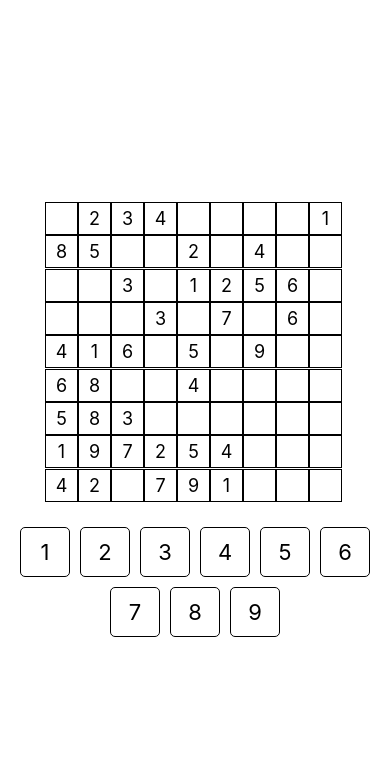
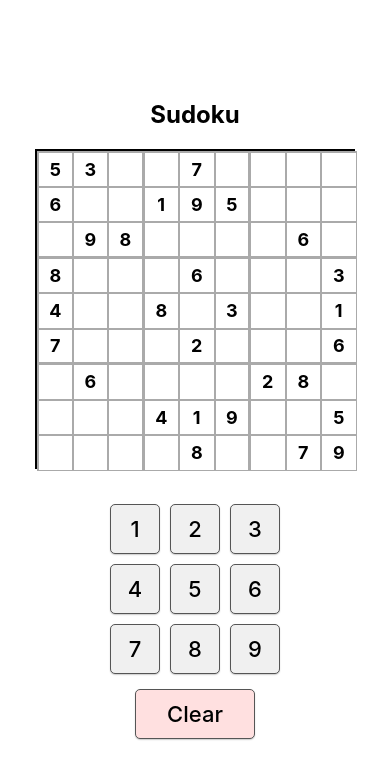
Before and after one commit to mjohnson139/expo-sudoku, a React Native app in the folder SudokuApp/: screen / in a window 390 px wide. Shown: the top 778 px of the page. Built offline with nearby package versions, Linux system fonts and the light colour scheme.

Commit message:
Fix Sudoku game functionality: Add valid initial board, improve Grid layout, and enhance NumberPad and Cell components for better UI and interactivity.

```diff
--- a/SudokuApp/components/Cell.js
+++ b/SudokuApp/components/Cell.js
@@ -1,25 +1,45 @@
 import React from 'react';
 import { TouchableOpacity, Text, StyleSheet } from 'react-native';
 
-const Cell = ({ value, onPress }) => {
+const Cell = ({ value, onPress, isSelected, extraStyle }) => {
   return (
-    <TouchableOpacity style={styles.cell} onPress={onPress}>
-      <Text style={styles.text}>{value !== 0 ? value : ''}</Text>
+    <TouchableOpacity
+      style={[
+        styles.cell,
+        isSelected && styles.selected,
+        extraStyle
+      ]}
+      onPress={onPress}
+    >
+      <Text style={[
+        styles.text,
+        value !== 0 && styles.filledText
+      ]}>
+        {value !== 0 ? value : ''}
+      </Text>
     </TouchableOpacity>
   );
 };
 
 const styles = StyleSheet.create({
   cell: {
-    width: 33,
-    height: 33,
-    borderWidth: 1,
+    width: 35.5,
+    height: 35.5,
+    borderWidth: 0.5,
+    borderColor: '#aaa',
     alignItems: 'center',
     justifyContent: 'center',
+    backgroundColor: 'white',
+  },
+  selected: {
+    backgroundColor: '#c2e3ff',
   },
   text: {
     fontSize: 18,
   },
+  filledText: {
+    fontWeight: 'bold',
+  }
 });
 
 export default Cell;
--- a/SudokuApp/components/Grid.js
+++ b/SudokuApp/components/Grid.js
@@ -2,28 +2,49 @@ import React from 'react';
 import { View, StyleSheet } from 'react-native';
 import Cell from './Cell';
 
-const Grid = ({ board, onCellPress }) => {
+const Grid = ({ board, onCellPress, selectedCell }) => {
   return (
     <View style={styles.grid}>
-      {board.map((row, rowIndex) =>
-        row.map((num, colIndex) => (
-          <Cell
-            key={`${rowIndex}-${colIndex}`}
-            value={num}
-            onPress={() => onCellPress(rowIndex, colIndex)}
-          />
-        ))
-      )}
+      {board.map((row, rowIndex) => (
+        <View key={`row-${rowIndex}`} style={styles.row}>
+          {row.map((num, colIndex) => {
+            const isSelected = selectedCell &&
+              selectedCell.row === rowIndex &&
+              selectedCell.col === colIndex;
+
+            // Calculate border styles for 3x3 boxes
+            const borderStyles = {
+              borderRightWidth: (colIndex + 1) % 3 === 0 && colIndex < 8 ? 2 : 1,
+              borderBottomWidth: (rowIndex + 1) % 3 === 0 && rowIndex < 8 ? 2 : 1,
+              borderLeftWidth: colIndex === 0 ? 2 : 1,
+              borderTopWidth: rowIndex === 0 ? 2 : 1,
+            };
+
+            return (
+              <Cell
+                key={`${rowIndex}-${colIndex}`}
+                value={num}
+                onPress={() => onCellPress(rowIndex, colIndex)}
+                isSelected={isSelected}
+                extraStyle={borderStyles}
+              />
+            );
+          })}
+        </View>
+      ))}
     </View>
   );
 };
 
 const styles = StyleSheet.create({
   grid: {
+    width: 320,
+    height: 320,
+    borderWidth: 2,
+    backgroundColor: '#fff',
+  },
+  row: {
     flexDirection: 'row',
-    flexWrap: 'wrap',
-    width: 300,
-    height: 300,
   },
 });
 
--- a/SudokuApp/components/NumberPad.js
+++ b/SudokuApp/components/NumberPad.js
@@ -6,21 +6,37 @@ const NumberPad = ({ onSelectNumber }) => {
 
   return (
     <View style={styles.container}>
-      {numbers.map((num) => (
-        <TouchableOpacity key={num} style={styles.button} onPress={() => onSelectNumber(num)}>
-          <Text style={styles.text}>{num}</Text>
-        </TouchableOpacity>
-      ))}
+      <View style={styles.numberRow}>
+        {numbers.map((num) => (
+          <TouchableOpacity
+            key={num}
+            style={styles.button}
+            onPress={() => onSelectNumber(num)}
+          >
+            <Text style={styles.text}>{num}</Text>
+          </TouchableOpacity>
+        ))}
+      </View>
+      <TouchableOpacity
+        style={[styles.button, styles.clearButton]}
+        onPress={() => onSelectNumber(0)}
+      >
+        <Text style={styles.text}>Clear</Text>
+      </TouchableOpacity>
     </View>
   );
 };
 
 const styles = StyleSheet.create({
   container: {
+    marginTop: 30,
+    alignItems: 'center',
+  },
+  numberRow: {
     flexDirection: 'row',
     flexWrap: 'wrap',
     justifyContent: 'center',
-    marginTop: 20,
+    maxWidth: 200,
   },
   button: {
     width: 50,
@@ -29,10 +45,26 @@ const styles = StyleSheet.create({
     alignItems: 'center',
     justifyContent: 'center',
     borderWidth: 1,
+    borderColor: '#555',
     borderRadius: 5,
+    backgroundColor: '#f0f0f0',
+    shadowColor: "#000",
+    shadowOffset: {
+      width: 0,
+      height: 1,
+    },
+    shadowOpacity: 0.2,
+    shadowRadius: 1.41,
+    elevation: 2,
+  },
+  clearButton: {
+    marginTop: 10,
+    backgroundColor: '#ffe0e0',
+    width: 120,
   },
   text: {
     fontSize: 22,
+    fontWeight: '500',
   },
 });
 
--- a/SudokuApp/screens/GameScreen.js
+++ b/SudokuApp/screens/GameScreen.js
@@ -1,18 +1,19 @@
 import React, { useState } from 'react';
-import { View, StyleSheet } from 'react-native';
+import { View, StyleSheet, Text } from 'react-native';
 import Grid from '../components/Grid';
 import NumberPad from '../components/NumberPad';
 
+// Valid initial Sudoku board with unique numbers in rows, columns and boxes
 const initialBoard = [
-  [0, 2, 3, 4, 0, 0, 0, 0, 1],
-  [8, 5, 0, 0, 2, 0, 4, 0, 0],
-  [0, 0, 3, 0, 1, 2, 5, 6, 0],
-  [0, 0, 0, 3, 0, 7, 0, 6, 0],
-  [4, 1, 6, 0, 5, 0, 9, 0, 0],
-  [6, 8, 0, 0, 4, 0, 0, 0, 0],
-  [5, 8, 3, 0, 0, 0, 0, 0, 0],
-  [1, 9, 7, 2, 5, 4, 0, 0, 0],
-  [4, 2, 0, 7, 9, 1, 0, 0, 0],
+  [5, 3, 0, 0, 7, 0, 0, 0, 0],
+  [6, 0, 0, 1, 9, 5, 0, 0, 0],
+  [0, 9, 8, 0, 0, 0, 0, 6, 0],
+  [8, 0, 0, 0, 6, 0, 0, 0, 3],
+  [4, 0, 0, 8, 0, 3, 0, 0, 1],
+  [7, 0, 0, 0, 2, 0, 0, 0, 6],
+  [0, 6, 0, 0, 0, 0, 2, 8, 0],
+  [0, 0, 0, 4, 1, 9, 0, 0, 5],
+  [0, 0, 0, 0, 8, 0, 0, 7, 9],
 ];
 
 const GameScreen = () => {
@@ -29,12 +30,16 @@ const GameScreen = () => {
     const newBoard = [...board];
     newBoard[selectedCell.row][selectedCell.col] = num;
     setBoard(newBoard);
-    setSelectedCell(null);
   };
 
   return (
     <View style={styles.container}>
-      <Grid board={board} onCellPress={handleCellPress} />
+      <Text style={styles.title}>Sudoku</Text>
+      <Grid
+        board={board}
+        onCellPress={handleCellPress}
+        selectedCell={selectedCell}
+      />
       <NumberPad onSelectNumber={handleNumberSelect} />
     </View>
   );
@@ -45,7 +50,13 @@ const styles = StyleSheet.create({
     flex: 1,
     alignItems: 'center',
     justifyContent: 'center',
+    padding: 10,
   },
+  title: {
+    fontSize: 24,
+    fontWeight: 'bold',
+    marginBottom: 20,
+  }
 });
 
 export default GameScreen;
```
